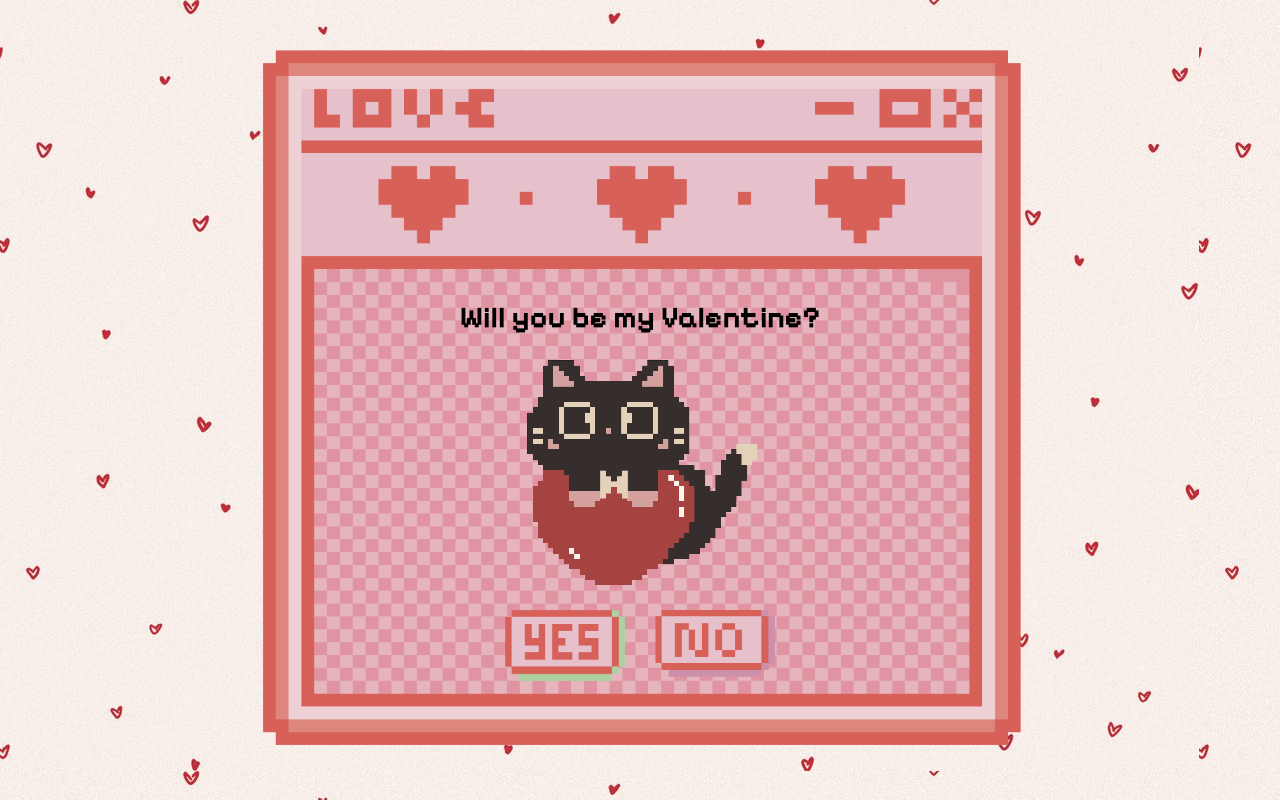
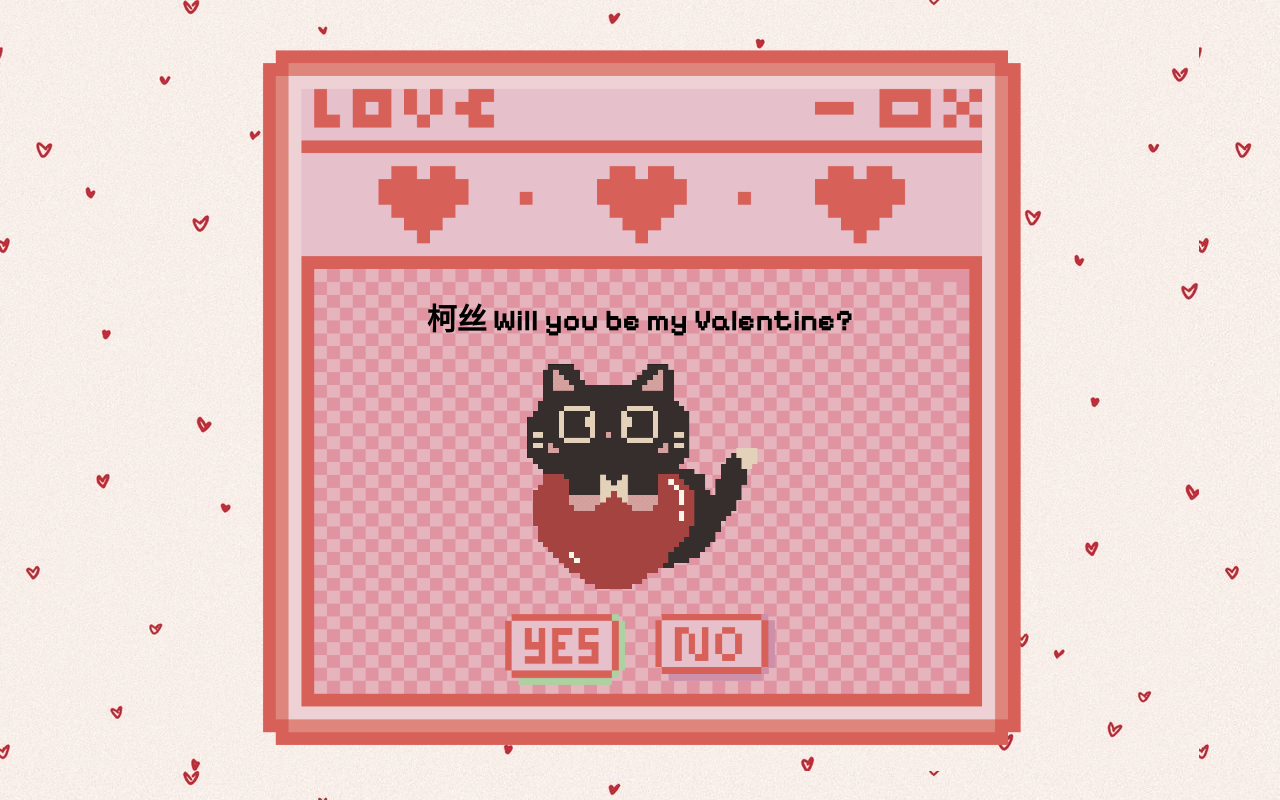
Before and after one commit to BruceLeeOnPiano/valentine, a plain HTML site: page Valentine Letter/index.html in a window 1280 px wide. Both pictures are taken after a click on the element "♡ Letter for You ♡". Drawn offline with Linux system fonts and the light colour scheme; a web font is replaced by a local one.

Commit message:
Update letter title to include Chinese character

```diff
--- a/Valentine Letter/index.html
+++ b/Valentine Letter/index.html
@@ -24,7 +24,7 @@
     <!-- Letter Screen -->
     <div id="letter-container">
       <div class="letter-window">
-        <h1 id="letter-title">Will you be my Valentine?</h1>
+        <h1 id="letter-title">柯丝 Will you be my Valentine?</h1>
 
         <img src="cat_heart.gif" class="cat" id="letter-cat" />
 
```
